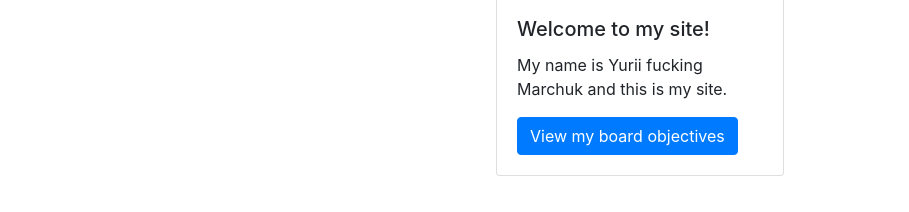
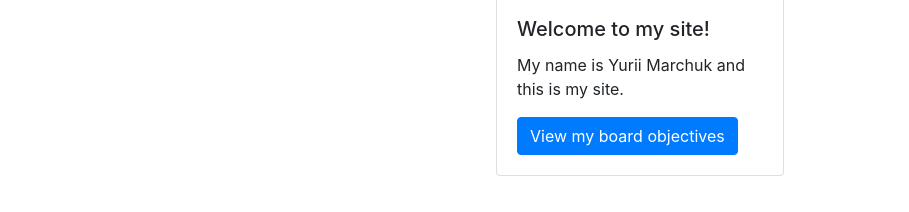
Before and after one commit to Yurii008/Yurii008.github.io, a plain HTML site: page index.html in a window 1280 px wide. Shown: the part 92-304 px from the top of the page, without its empty margins (0-909 px from the left). Drawn offline with Linux system fonts and the light colour scheme.

Commit message:
Update index.html

```diff
--- a/index.html
+++ b/index.html
@@ -20,7 +20,7 @@
                 <div class="card-body">
                     <h5 class="card-title">Welcome to my site!</h5>
                     <p class="card-text">
-                        My name is Yurii fucking Marchuk and this is my site.
+                        My name is Yurii Marchuk and this is my site.
                     </p>
                     <a href="boards-objective.html" class="btn btn-primary">
                         View my board objectives
```
